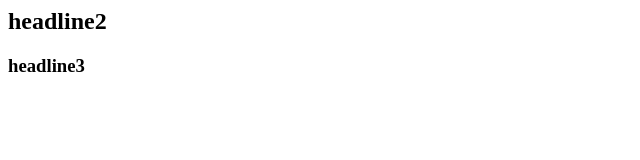
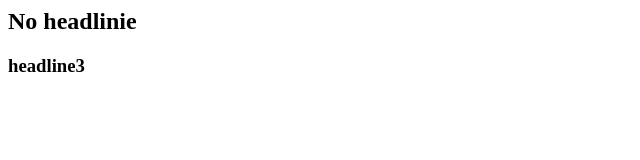
Before and after one commit to Blazejgit/AnotherRepo, a plain HTML site: page index.html in a window 1280 px wide. Shown: the full height of the page, 0-640 px from the left. Drawn offline with nearby package versions, Linux system fonts and the light colour scheme; files that its build step writes are made by us from their sources.

Commit message:
Change headline title

```diff
--- a/index.html
+++ b/index.html
@@ -7,7 +7,7 @@
 
 <body>
     <title>Another exercise</title>
-    <h2>headline2</h2>
+    <h2>No headlinie</h2>
     <h3>headline3</h3>
 </body>
 
```
